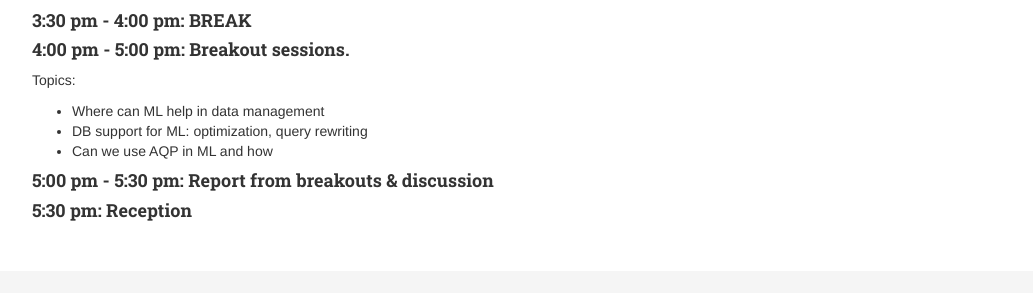
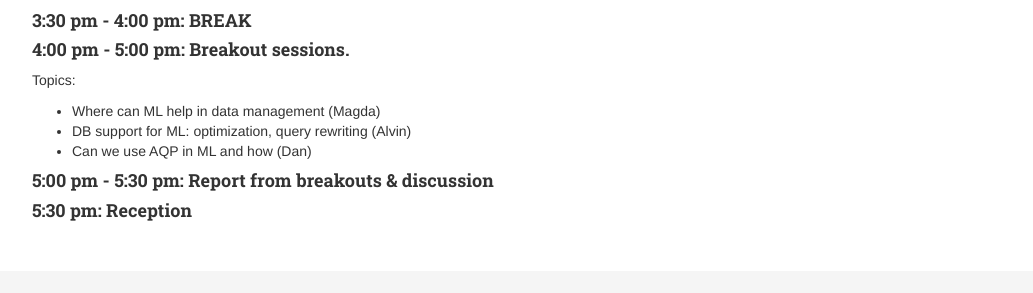
Before and after one commit to uwdb/website, a Jekyll site: the page built from events/workshop/2018/machine_learning.markdown, in a window 1280 px wide. Shown: the part 849-1142 px from the top of the page, without its empty margins (123-1156 px from the left). Built offline with Jekyll 4.4.1, drawn with Linux system fonts in a browser that asks for light colours; nearby versions of some CDN libraries.

Commit message:
Update machine_learning.markdown

```diff
--- a/events/workshop/2018/machine_learning.markdown
+++ b/events/workshop/2018/machine_learning.markdown
@@ -52,9 +52,9 @@
 
 #### 4:00 pm - 5:00 pm: Breakout sessions.
 Topics:
-* Where can ML help in data management
-* DB support for ML: optimization, query rewriting
-* Can we use AQP in ML and how
+* Where can ML help in data management (Magda)
+* DB support for ML: optimization, query rewriting (Alvin)
+* Can we use AQP in ML and how (Dan)
 
 #### 5:00 pm - 5:30 pm: Report from breakouts & discussion
 
```
